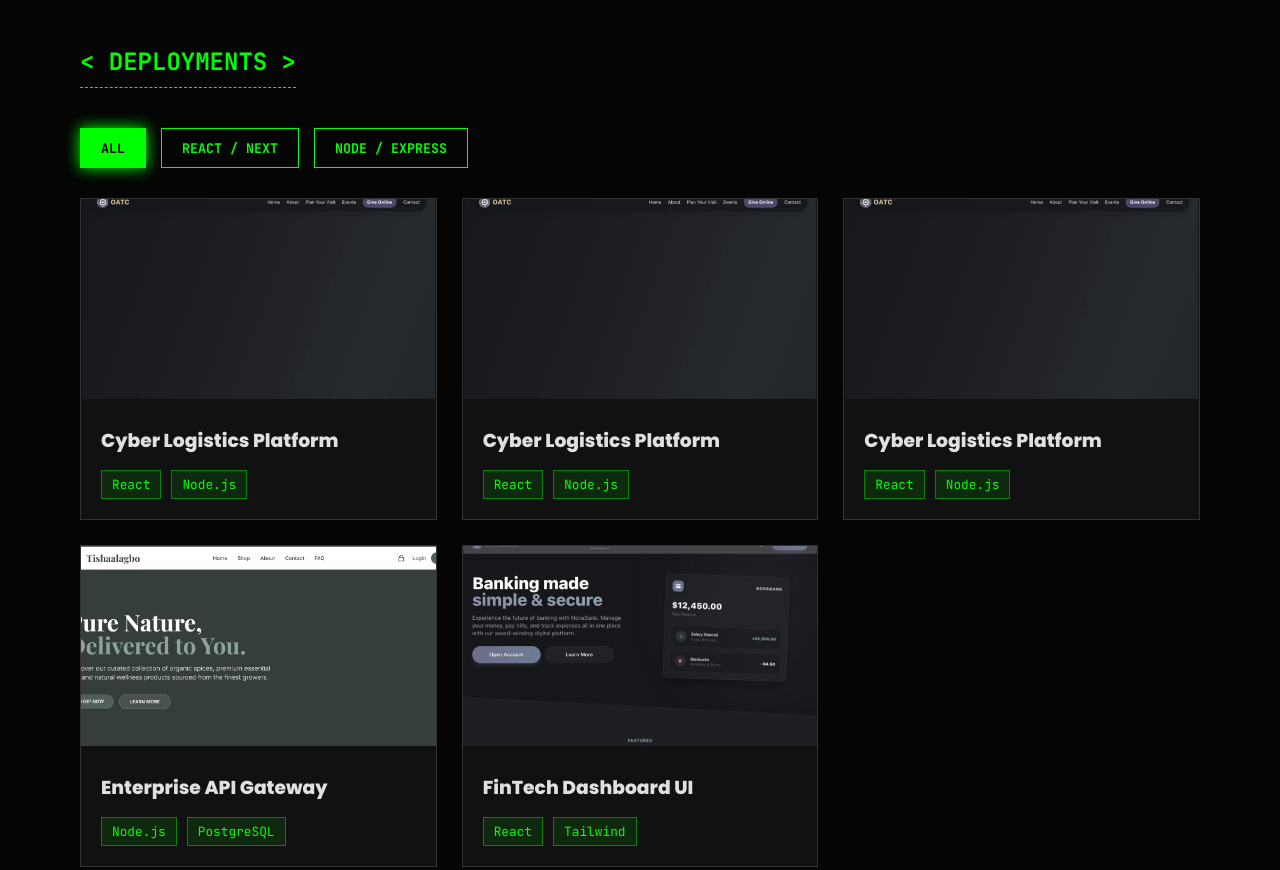
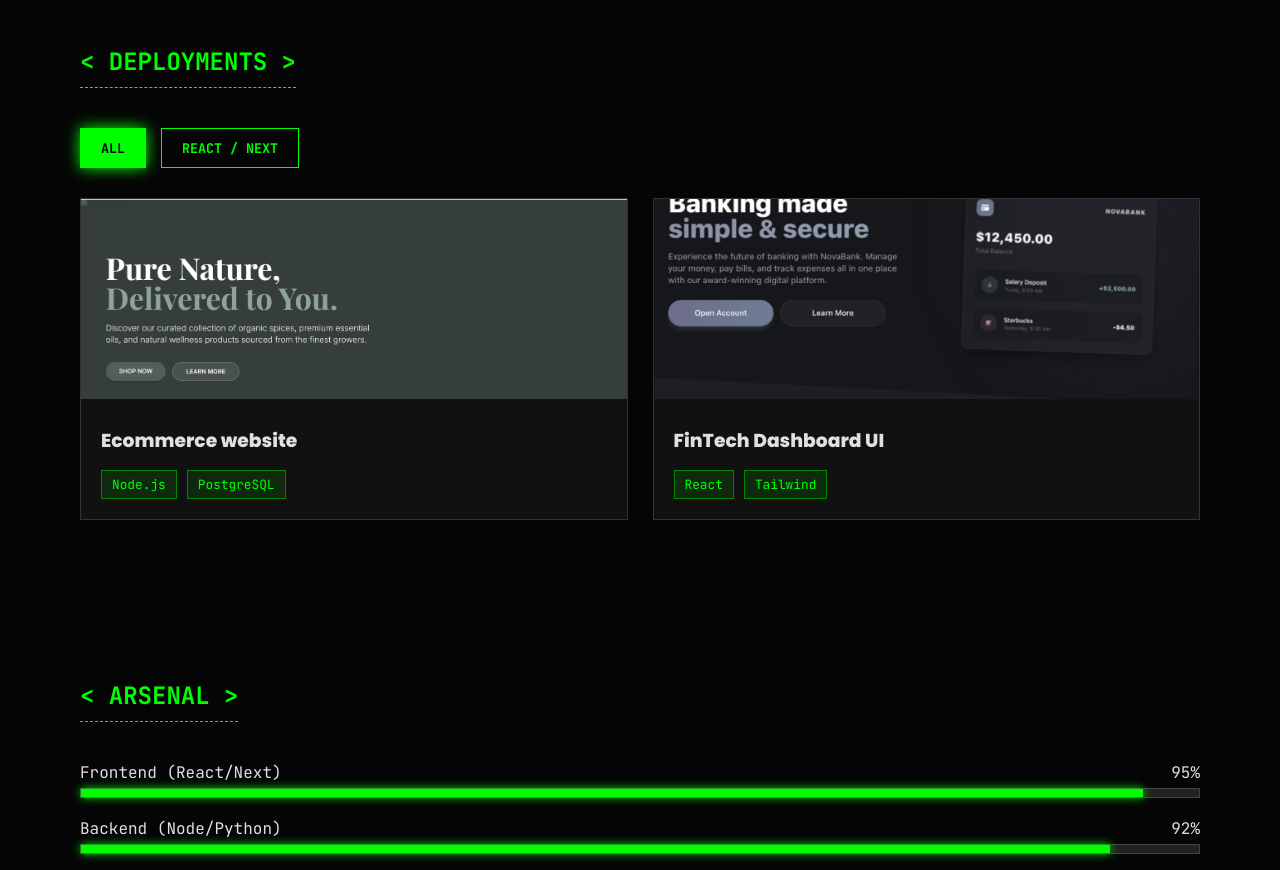
Before and after one commit to 1amGH05T/ladejebijoshua, a plain HTML site: page index.html in a window 1280 px wide. Shown: the part 1860-2730 px from the top of the page. Drawn offline with nearby package versions, Linux system fonts and the light colour scheme.

Commit message:
final change

```diff
--- a/index.html
+++ b/index.html
@@ -73,7 +73,6 @@
                     <div class="acc-header">Lead Full Stack Engineer <span class="acc-icon">+</span></div>
                     <div class="acc-body">
                         <li>Led a 50k-user SaaS platform. Stack: React, Node.js, PostgreSQL. Achieved 99.9% uptime.</li>
-                        <li>Led a 50k-user SaaS platform. Stack: React, Node.js, PostgreSQL. Achieved 99.9% uptime.</li>
                     </div>
                 </div>
                 <div class="acc-item">
@@ -91,53 +90,23 @@
             <div class="filter-btns">
                 <button class="cyber-btn active" data-filter="all">All</button>
                 <button class="cyber-btn" data-filter="react">React / Next</button>
-                <button class="cyber-btn" data-filter="node">Node / Express</button>
+                <!-- <button class="cyber-btn" data-filter="node">Node / Express</button> -->
             </div>
             <div class="portfolio-grid">
-                <div class="project-card" data-category="react">
-                    <div class="card-img-wrapper">
-                        <img src="assests/oatc.png" alt="Project">
-                        <div class="overlay-demo">EXECUTE DEMO</div>
-                    </div>
-                    <div class="card-info">
-                        <h3>Cyber Logistics Platform</h3>
-                        <div class="badges"><span class="badge">React</span><span class="badge">Node.js</span></div>
-                    </div>
-                </div>
-                <div class="project-card" data-category="react">
-                    <div class="card-img-wrapper">
-                        <img src="assests/oatc.png" alt="Project">
-                        <div class="overlay-demo">EXECUTE DEMO</div>
-                    </div>
-                    <div class="card-info">
-                        <h3>Cyber Logistics Platform</h3>
-                        <div class="badges"><span class="badge">React</span><span class="badge">Node.js</span></div>
-                    </div>
-                </div>
-                <div class="project-card" data-category="react">
-                    <div class="card-img-wrapper">
-                        <img src="assests/oatc.png" alt="Project">
-                        <div class="overlay-demo">EXECUTE DEMO</div>
-                    </div>
-                    <div class="card-info">
-                        <h3>Cyber Logistics Platform</h3>
-                        <div class="badges"><span class="badge">React</span><span class="badge">Node.js</span></div>
-                    </div>
-                </div>
                 <div class="project-card" data-category="node">
                     <div class="card-img-wrapper">
                         <img src="assests/tisha.png" alt="Project">
-                        <div class="overlay-demo">EXECUTE DEMO</div>
+                        <div class="overlay-demo"><a href="https://tishaalagbo.onrender.com"></a>EXECUTE DEMO</div>
                     </div>
                     <div class="card-info">
-                        <h3>Enterprise API Gateway</h3>
+                        <h3>Ecommerce website</h3>
                         <div class="badges"><span class="badge">Node.js</span><span class="badge">PostgreSQL</span></div>
                     </div>
                 </div>
                 <div class="project-card" data-category="react">
                     <div class="card-img-wrapper">
                         <img src="assests/bank.png" alt="Project">
-                        <div class="overlay-demo">EXECUTE DEMO</div>
+                        <div class="overlay-demo"><a href="https://bank-app-three-nu.vercel.app"></a>EXECUTE DEMO</div>
                     </div>
                     <div class="card-info">
                         <h3>FinTech Dashboard UI</h3>
```
